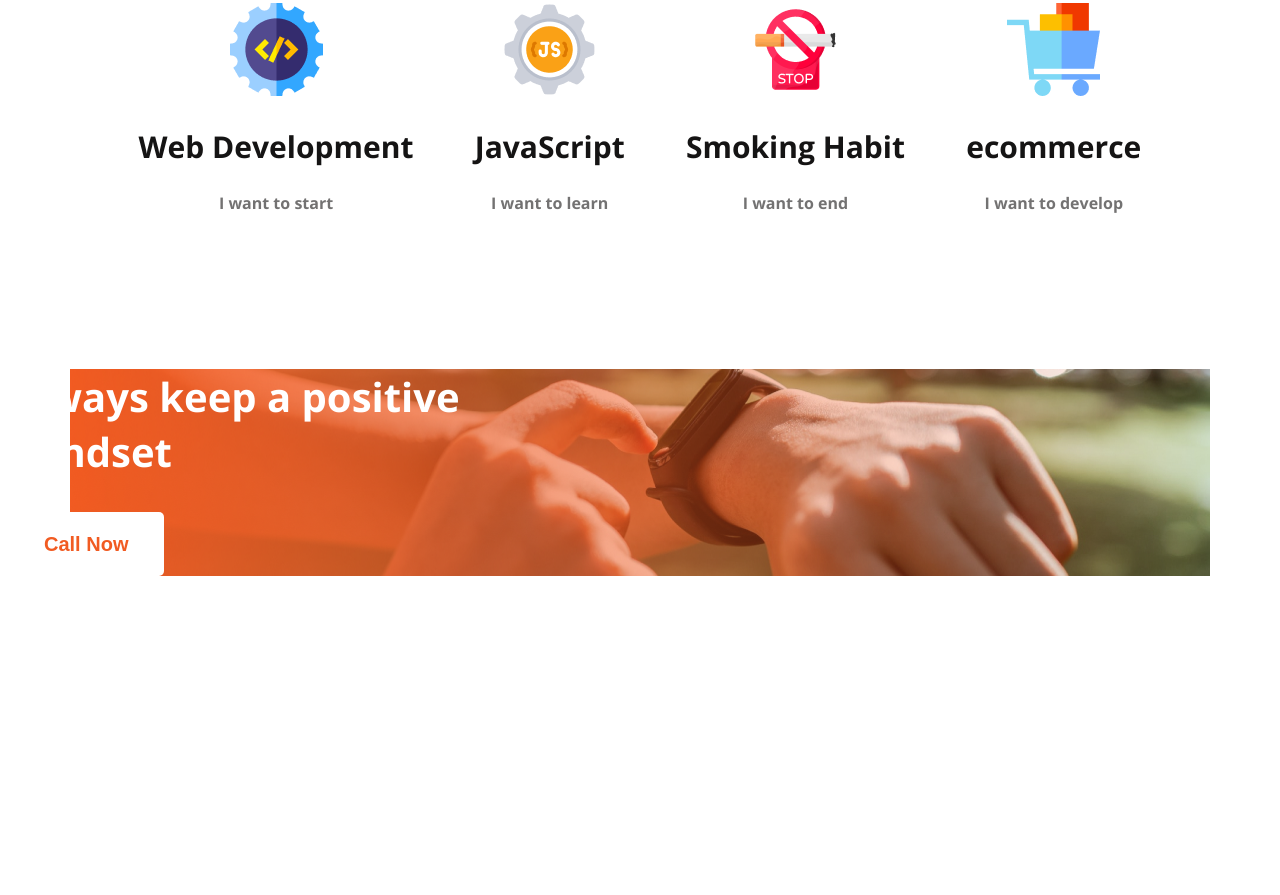
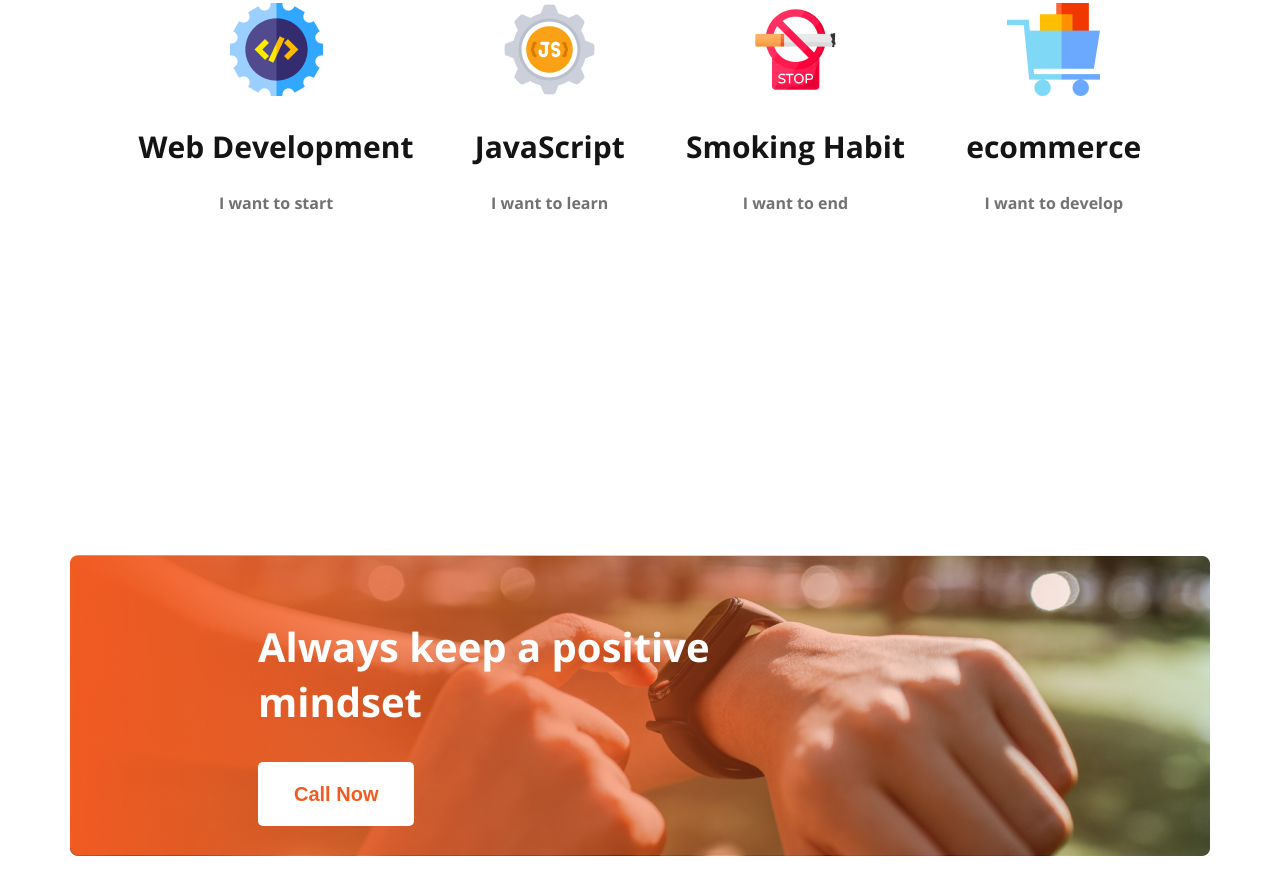
Before and after one commit to pujadasprema23/practice-task-one, a plain HTML site: page index.html in a window 1280 px wide. Shown: the part 2163-3058 px from the top of the page. Before the commit the page ends 2747 px from the top, so only its background shows below. Drawn offline with nearby package versions, Linux system fonts and the light colour scheme.

Commit message:
completed third section

```diff
--- a/newyearnewme.css
+++ b/newyearnewme.css
@@ -120,6 +120,7 @@ font-weight: 700;
     justify-content: space-around;
     text-align: center;
     padding: 100px;
+    margin-bottom: 0;
 }
 
 .plans-description{
@@ -143,15 +144,16 @@ flex-shrink: 0;
     border-radius: 8px ;
     background-repeat: no-repeat;
     background-position: center;
+    padding: 250px;
+    margin-top: 0;
 }
 
 
 
 .motivation-title{
-    color: #FFF;
+    color:white;
 font-size: 40px;
 font-weight: 700;
-/*padding: 200px;*/
 }
 
 .btn-primary{
@@ -164,7 +166,3 @@ background: #FFF;
 padding: 21px 36px 20px 36px;
 border: none;
 }
-
-.btn-primary-container{
-    padding:
-}
```
